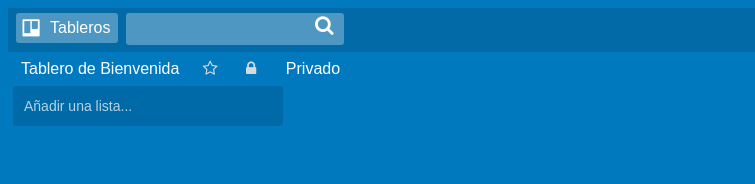
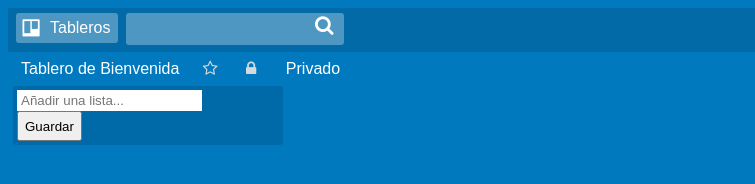
Before and after one commit to NatalyOC/trello, a plain HTML site: page index.html in a window 1280 px wide. Both pictures are taken after a click on the element "Añadir una lista...". Shown: the full height of the page, 0-755 px from the left. Drawn offline with Linux system fonts and the light colour scheme.

Commit message:
creando estructura y estilo v0.1

```diff
--- a/css/main.css
+++ b/css/main.css
@@ -172,19 +172,20 @@ z-index: 0;}
 
     height: 100%;
 }
+.form-list{
+    display: none;
+}
 /* .list-wrapper{
-    background: #026AA7;
+    background-color: #E2E4E6;
     display: inline-block;
     padding: 7px ;
     position: relative;
     border: 1px solid #026AA7;
-    color: rgba(255,255,255,.7);
+    color: #333;
     border-radius: 5px;
     margin-top: 30px;
-}
-.text-list-hidden{
+}  */
 
-} */
 .list-container{
     background: rgba(0,0,0,.12);
     cursor: pointer;
@@ -208,24 +209,31 @@ form {
     margin-top: 0em;
 
 }
-.placeholder{
+.list-wrapper.mod-add {
+    height: auto;
+    min-height: 30px;
+    padding: 4px;
+    border-radius: 3px;
+    background-color: #E2E4E6;}
+
+
+ .placeholder{
     display: block;
     font-size: 14px;
     padding: 7px;
     color: rgba(255,255,255,.7);
 }
 .list-name-input{
-        background: 0 0;
+
         border-color: transparent;
         box-shadow: none;
         cursor: pointer;
-        display: none;
         margin: 0;
 }
 .list-add-controls {
     height: 0;
     margin: 0;
-    display: none;
+
 }
 input.mod-list-add-button {
     float: left;
@@ -241,5 +249,5 @@ input.mod-list-add-button {
     display:none;
 }
 .show{
-
+    display: inline-block;
 }
--- a/index.html
+++ b/index.html
@@ -48,12 +48,15 @@
       </div>
       <div class="list-container list-wrapper">
         <form>
-            <span class="placeholder js-open-add-list">Añadir una lista...</span>
-            <input class="list-name-input" type="text" name="name" placeholder="Añadir una lista..." autocomplete="off" dir="auto" maxlength="512">
-            <div class="list-add-controls u-clearfix">
-                <input class="primary mod-list-add-button js-save-edit" type="submit" value="Guardar">
-                <a class="icon-lg icon-close dark-hover js-cancel-edit" href="#"></a>
+            <span class="placeholder js-open-add-list" id="text-addList">Añadir una lista...</span>
+            <div id="add-list" class="form-list">
+                <input class="list-name-input" type="text" name="name" placeholder="Añadir una lista..." autocomplete="off" dir="auto" maxlength="512">
+                <div class="addList list-add-controls u-clearfix">
+                    <input class="primary mod-list-add-button js-save-edit" type="submit" value="Guardar">
+                    <a class="icon-lg icon-close dark-hover js-cancel-edit" href="#"></a>
+                </div>
             </div>
+
         </form>
 
       </div>
--- a/js/app.js
+++ b/js/app.js
@@ -1,7 +1,9 @@
 window.addEventListener('load', function() {
-  var addList = document.getElementById('text-list');
+  var addList = document.getElementById('text-addList');
+  var list= document.getElementById('add-list');
   addList.addEventListener('click', function() {
-
+    addList.classList.add('hidden');
+    list.classList.add('show');
   });
 
 });
```
